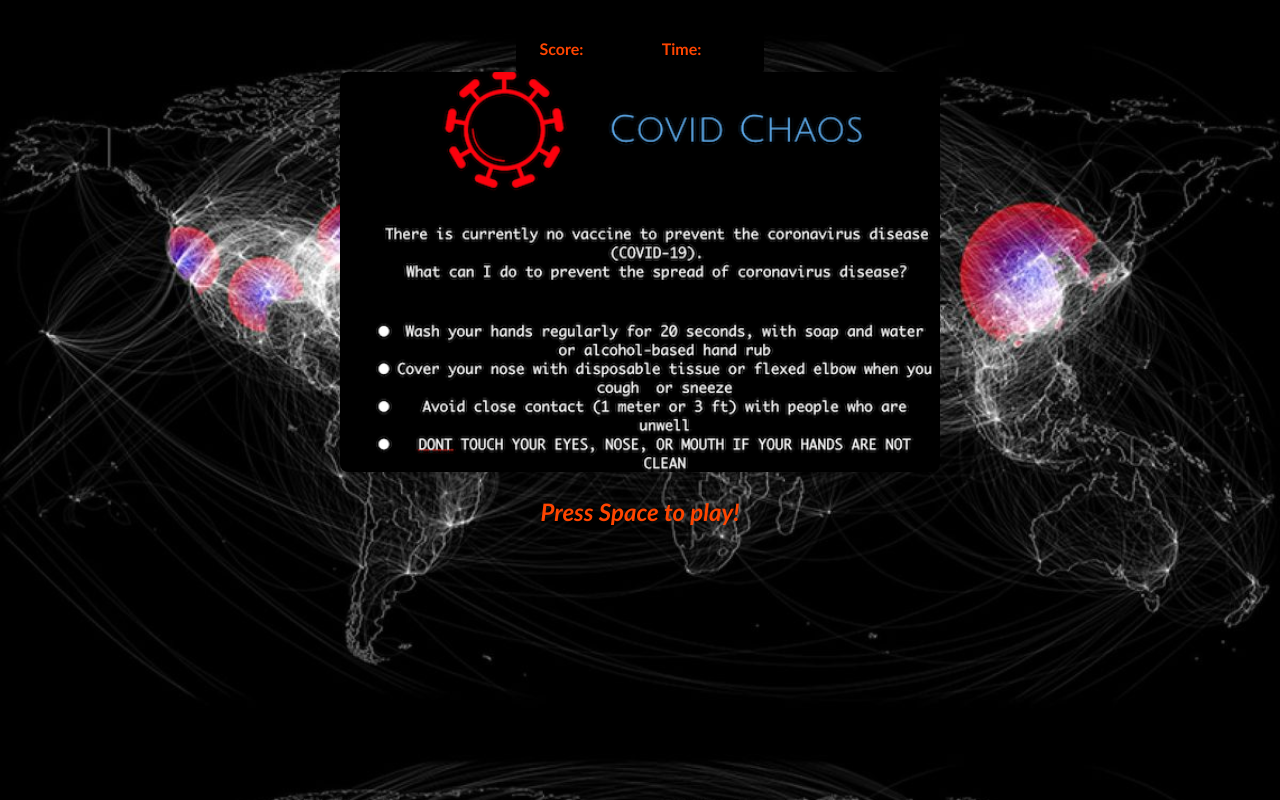
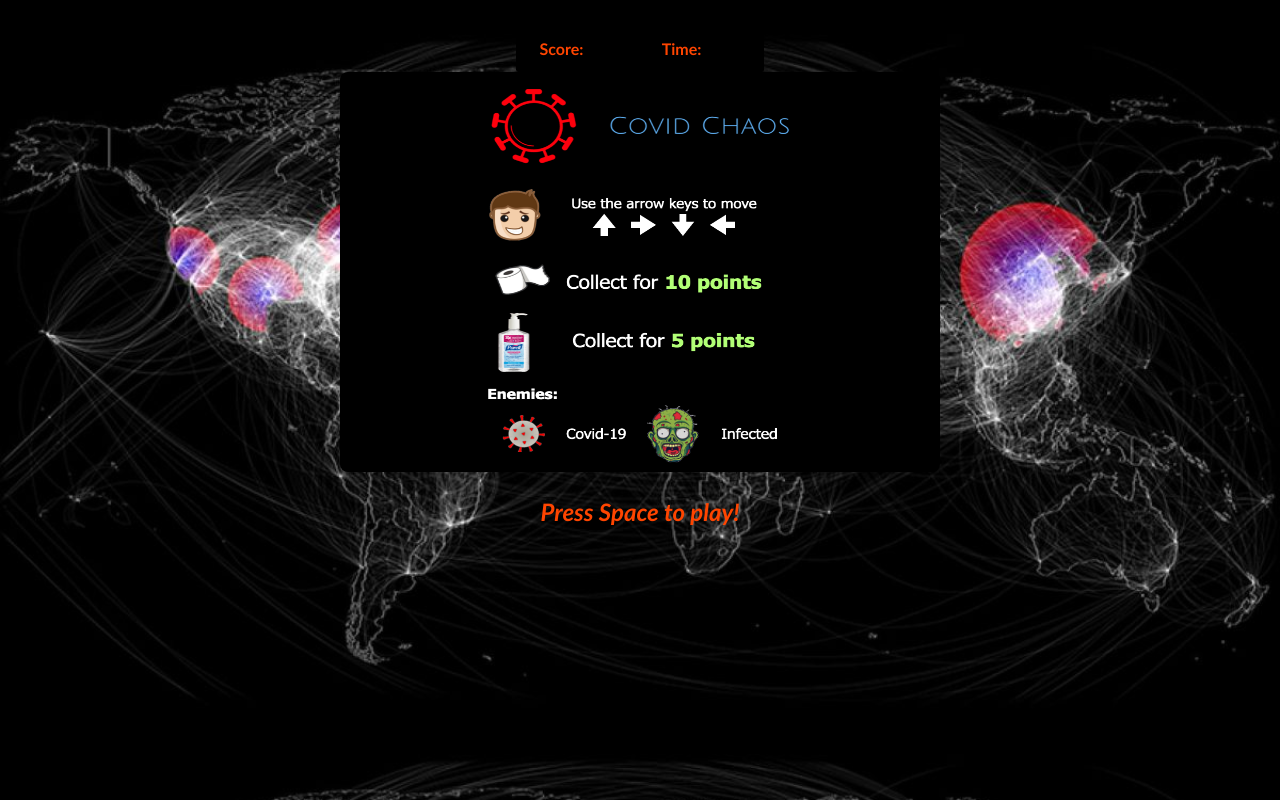
Before and after one commit to codetombomb/covid-chaos-frontend, a website: page public/index.html in a window 1280 px wide. Drawn offline with Linux system fonts and the light colour scheme; no server answers.

Commit message:
Add instructions to start

```diff
--- a/public/styles.css
+++ b/public/styles.css
@@ -27,9 +27,11 @@ h2 {
     justify-content: center;
 }
 canvas{
-    background-image: url('assets/background/covid-chaos.png');
-    background-size: cover;
-    background-position: 1em;
+    background-image: url('assets/background/instructions.png');
+    background-size: 70% 101%;
+    background-color: black;
+    background-repeat: no-repeat;
+    background-position: center;
     cursor: none;
     border-radius: .5em;
 }
```
Also changed, not shown: public/assets/background/instructions.png (added).
